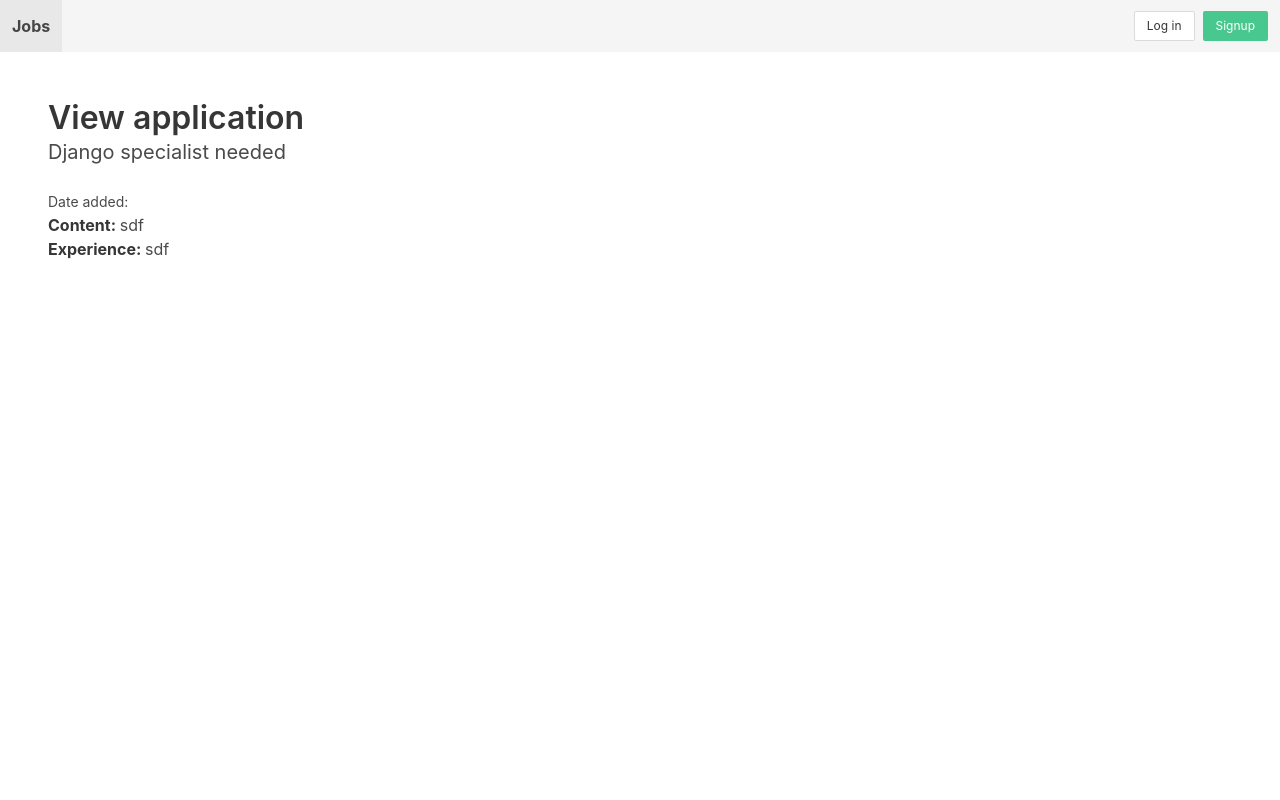
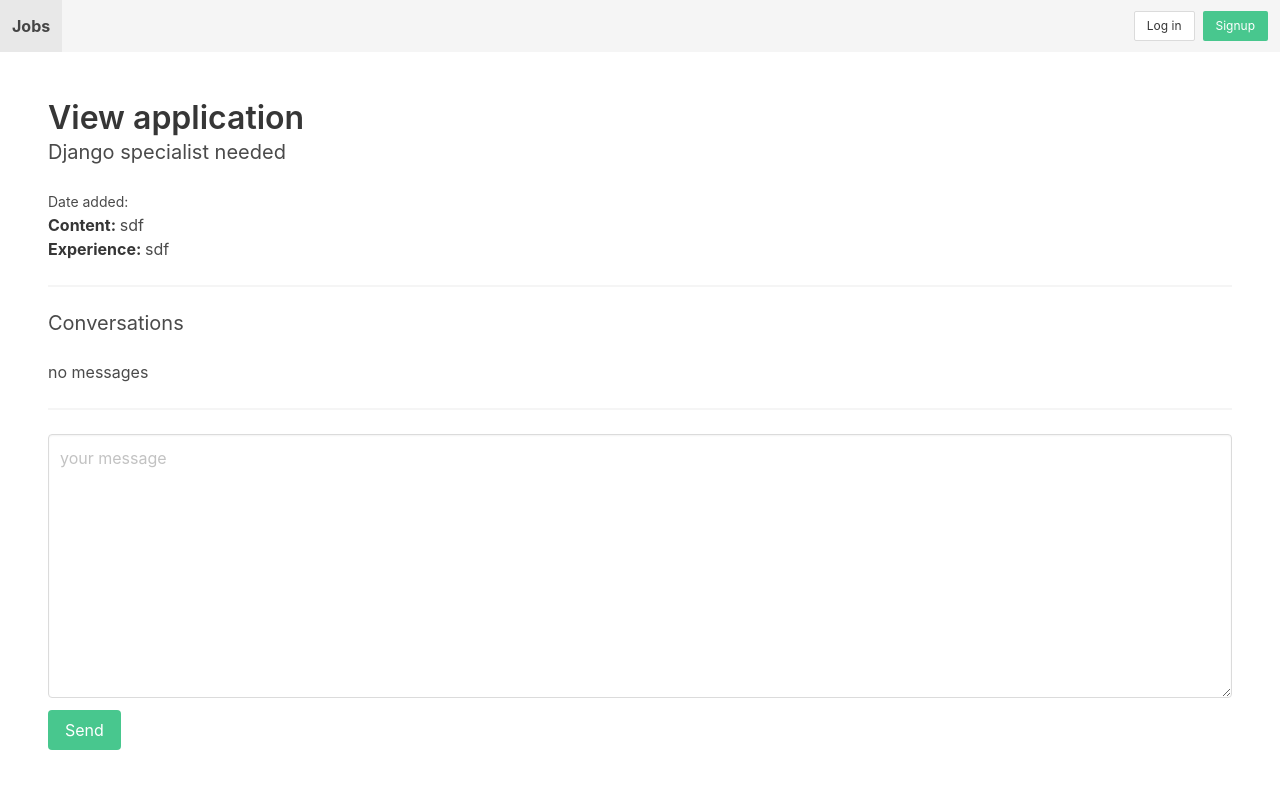
Before and after one commit to swestphal/schnapp_den_auftrag, a Django app: template schnappi/apps/core/templates/userprofile/view_application.html in a window 1280 px wide. Run offline with Django 3.2, Linux system fonts and the light colour scheme; the template is opened without the code that fills it: values that come from a table or form of the project are taken from there, others are empty; data comes from the database, SQL or seed files in the repository; both versions use the stored data as it was after the commit.

Commit message:
feature: Add conversation regarding to application

```diff
--- a/schnappi/apps/core/templates/userprofile/view_application.html
+++ b/schnappi/apps/core/templates/userprofile/view_application.html
@@ -7,4 +7,29 @@
 <small>Date added: {{ application.created_ad }}</small>
 <p><strong>Content: </strong>{{application.content}}</p>
 <p><strong>Experience: </strong>{{application.experience}}</p>
+<hr>
+<h2 class="subtitle">Conversations</h2>
+{% for message in application.conversationmessages.all %}
+<div class="notification">
+    <p>{{message.created_by.username}} - {{ message.created_at|timesince}} ago </p>
+    {{message.content}}
+</div>
+{%empty %}
+<p>no messages</p>
+{% endfor %}
+<hr>
+<form method="post" action="">
+    {% csrf_token %}
+    <div class="field">
+        <div class="control">
+            <textarea name="content" id="id_content" cols="30" rows="10" class="textarea" placeholder="your message"></textarea>
+        </div>
+    </div>
+    <div class="field">
+        <div class="control">
+            <button class="button is-success">Send</button>
+        </div>
+    </div>
+</form>
+
 {% endblock %}
```
Also changed, not shown: schnappi/apps/userprofile/models.py (+13 -0 lines), schnappi/apps/userprofile/views.py (+9 -1 lines), schnappi/apps/userprofile/migrations/0002_conversationmessage.py (added), schnappi/db.sqlite3.
